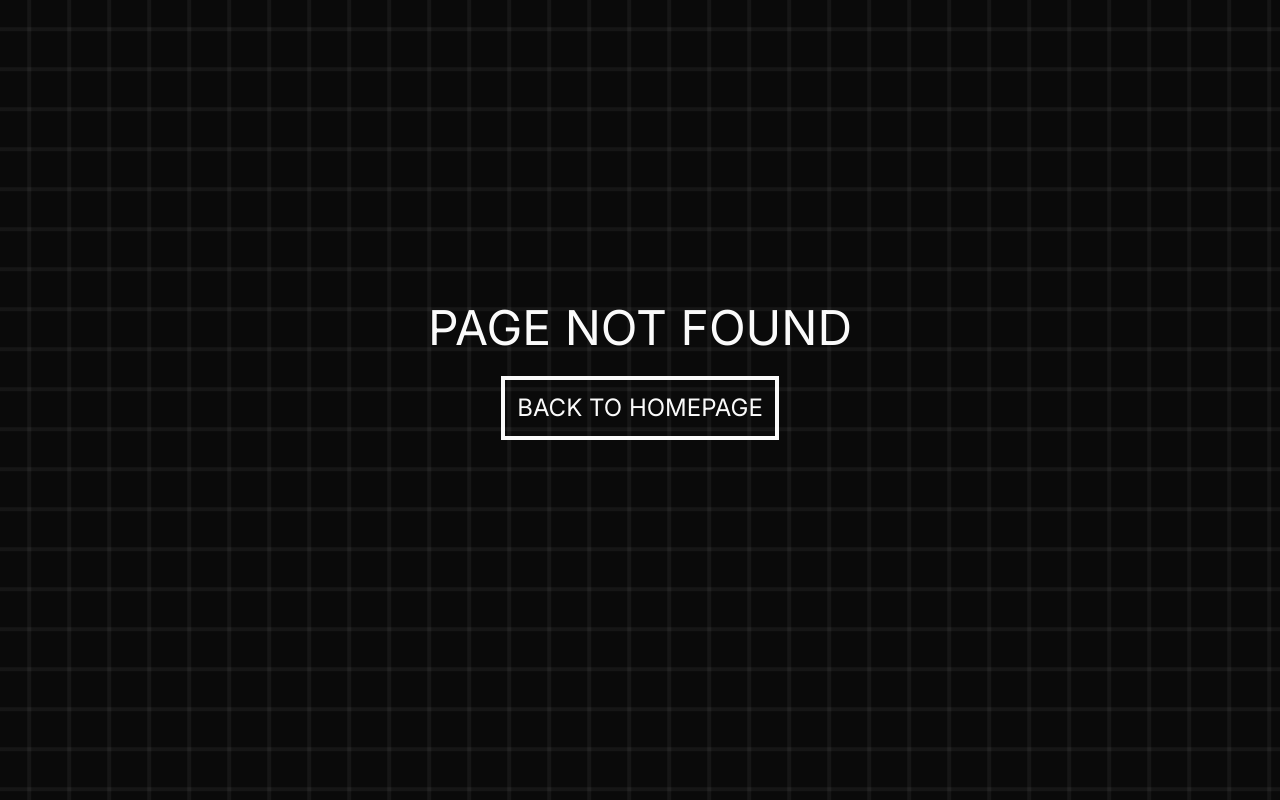
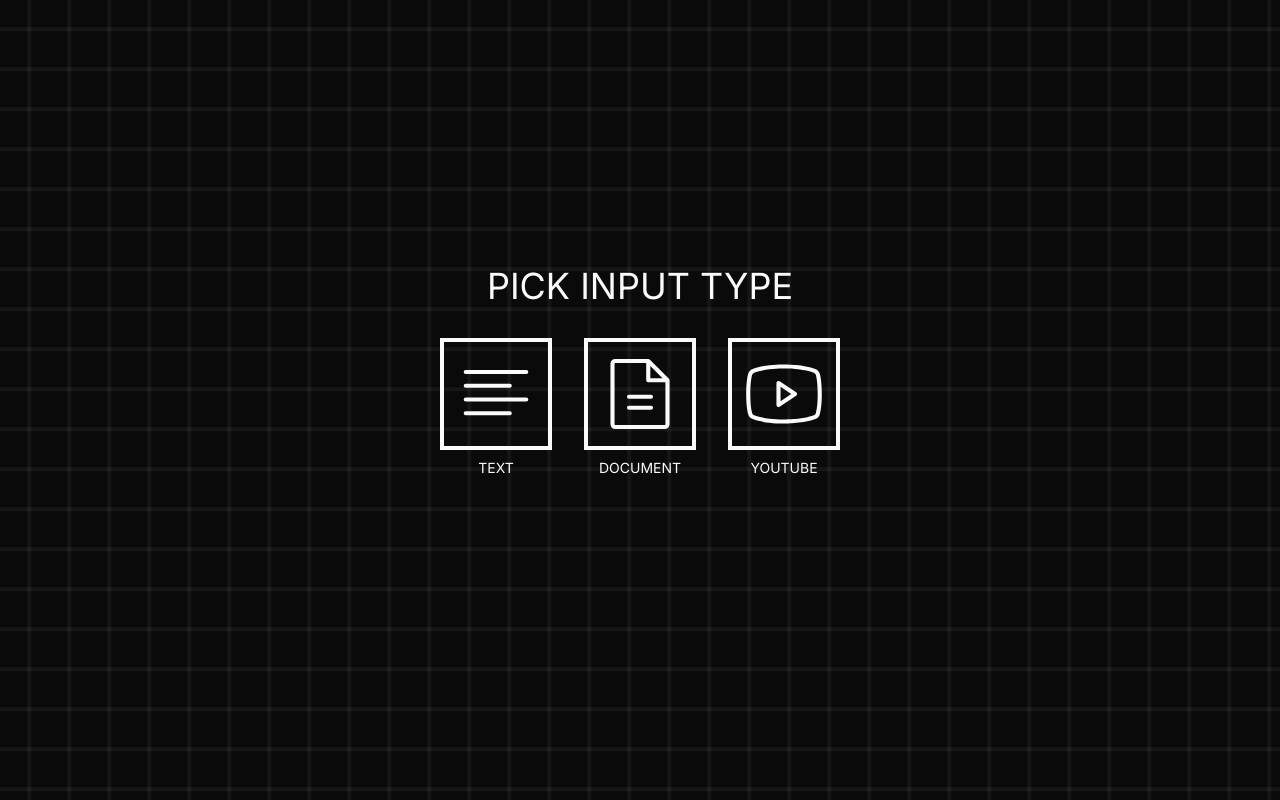
Before and after one commit to MikeNewXYZ/quiz-me, a Next.js app: page /pick-input-type in a window 1280 px wide. Before the commit this address had no page. Built offline with nearby package versions, Linux system fonts and the light colour scheme; what tailwindcss-animated would draw is missing.

Commit message:
add pick input type page

```diff
--- a/app/layout.js
+++ b/app/layout.js
@@ -13,7 +13,7 @@ export default function RootLayout({ children }) {
 	return (
 		<html lang="en">
 			<body className={inter.className}>
-				<div className="relative z-10">{children}</div>
+				<div className="container relative z-10 mx-auto">{children}</div>
 				<Background />
 			</body>
 		</html>
--- a/app/page.js
+++ b/app/page.js
@@ -1,6 +1,7 @@
 import Button from "@/components/button/button";
+import Link from "next/link";
 
-export default function Home() {
+export default function HomePage() {
 	return (
 		<main className="flex h-screen w-full flex-col items-center justify-center pb-14 text-center">
 			<h1 className="font-display animate-fade-right animate-delay-100 text-6xl sm:text-8xl md:text-9xl">
@@ -9,10 +10,12 @@ export default function Home() {
 			<p className="animate-fade-left animate-delay-300 mt-4 text-xs md:text-lg">
 				Transforming Worlds Into Knowledge
 			</p>
-			<Button
-				className="animate-fade-up animate-delay-500"
-				text="get started"
-			/>
+			<Link href="/pick-input-type">
+				<Button
+					className="animate-fade-up animate-delay-500"
+					text="get started"
+				/>
+			</Link>
 		</main>
 	);
 }
--- /dev/null
+++ b/app/pick-input-type/input-button.js
@@ -0,0 +1,15 @@
+"use client";
+import Link from "next/link";
+
+export default function InputButton({ Icon, text, href, ...rest }) {
+	return (
+		<Link className={`group ${rest.className}`} href={href}>
+			<div className="h-28 w-28 border-4 border-neutral-50 p-2 transition-colors group-hover:border-red-600 group-hover:text-red-600">
+				<Icon.type {...Icon.props} />
+			</div>
+			<p className="mt-2 text-sm uppercase transition-colors group-hover:text-red-600">
+				{text}
+			</p>
+		</Link>
+	);
+}
--- /dev/null
+++ b/app/pick-input-type/page.js
@@ -0,0 +1,60 @@
+import {
+	TextAlignLeft,
+	FileText,
+	YoutubeLogo,
+} from "@phosphor-icons/react/dist/ssr";
+import InputButton from "./input-button";
+
+export default function PickInputTypePage() {
+	return (
+		<main className="flex h-screen w-full flex-col items-center justify-center text-center uppercase sm:pb-14">
+			<h1 className="animate-fade-down text-2xl sm:text-4xl">
+				pick input type
+			</h1>
+
+			<div className="mt-8 flex flex-wrap items-start justify-center gap-4 sm:gap-8">
+				<InputButton
+					className="animate-fade-up animate-delay-100 group"
+					Icon={
+						<TextAlignLeft
+							className="group-hover:animate-infinite group-hover:animate-wiggle"
+							size="100%"
+							color="currentColor"
+							weight="light"
+						/>
+					}
+					text="Text"
+					href="/input/text"
+				/>
+
+				<InputButton
+					className="animate-fade-up animate-delay-300 group"
+					Icon={
+						<FileText
+							className="group-hover:animate-infinite group-hover:animate-wiggle"
+							size="100%"
+							color="currentColor"
+							weight="light"
+						/>
+					}
+					text="Document"
+					href="/input/document"
+				/>
+
+				<InputButton
+					className="animate-fade-up animate-delay-500 group"
+					Icon={
+						<YoutubeLogo
+							className="group-hover:animate-infinite group-hover:animate-wiggle"
+							size="100%"
+							color="currentColor"
+							weight="light"
+						/>
+					}
+					text="YouTube"
+					href="/input/youtube"
+				/>
+			</div>
+		</main>
+	);
+}
--- a/package.json
+++ b/package.json
@@ -9,6 +9,7 @@
     "lint": "next lint"
   },
   "dependencies": {
+    "@phosphor-icons/react": "^2.1.5",
     "next": "14.2.2",
     "react": "^18",
     "react-dom": "^18"
```
Also changed, not shown: 1 other file (tests, documents, lock files or other folders).
